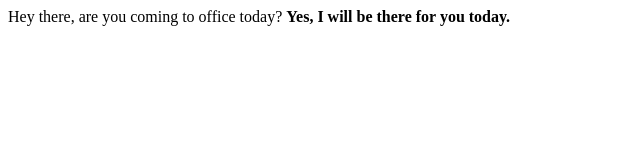
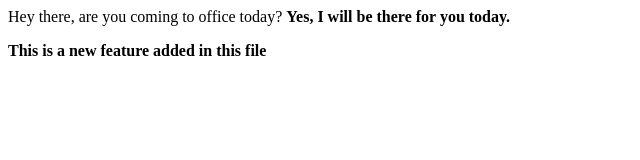
Before and after one commit to EshaHudda/NewLocalRepo, a plain HTML site: page Index.html in a window 1280 px wide. Shown: the whole page, without its empty margins (0-640 px from the left). Drawn offline with Linux system fonts and the light colour scheme.

Commit message:
Add a new feature

```diff
--- a/Index.html
+++ b/Index.html
@@ -1,5 +1,8 @@
 <p>Hey there, are you coming to office today?
     <b>
 Yes, I will be there for you today.
+<p> This is a new feature added in this file
+
+</p>
     </b>
 </p>
```
